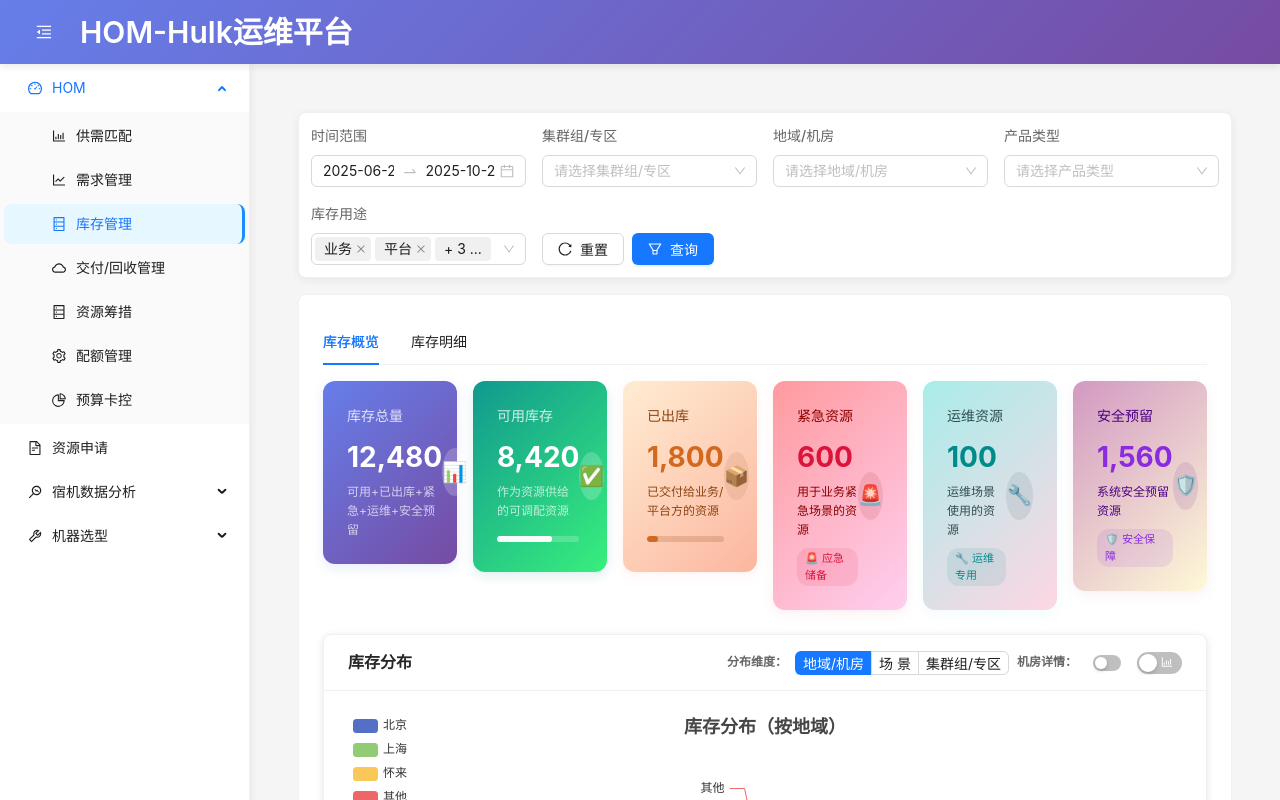
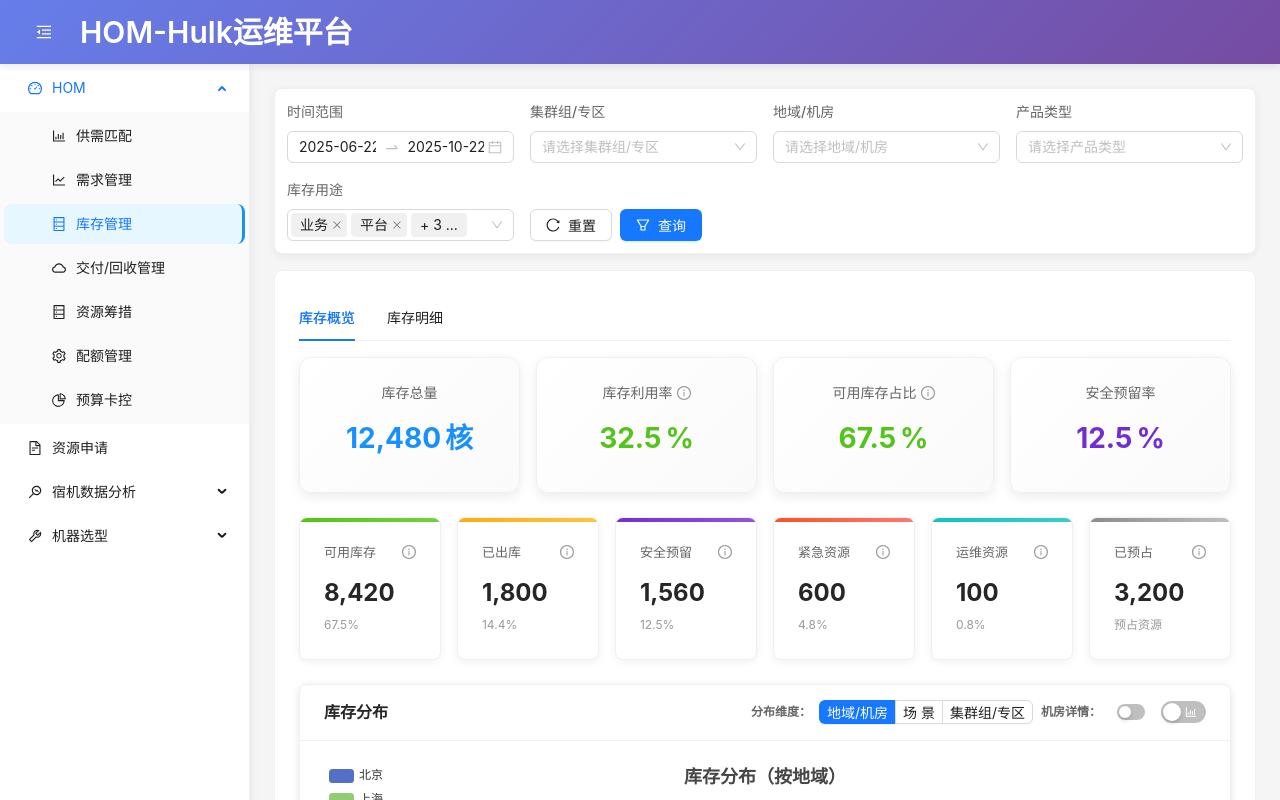
Before and after one commit to tasyskybenjamin/hulk_F1, a React (Create React App) app: page / in a window 1280 px wide. Shown: the top 800 px of the page. Built offline with nearby package versions, Linux system fonts and the light colour scheme; the HTML template or start-up script is replaced by a standard one.

Commit message:
重新设计库存概览数据卡片：参考需求管理页面风格，采用简洁的核心指标卡片和状态分布卡片设计

```diff
--- a/src/components/InventoryManagementPage.css
+++ b/src/components/InventoryManagementPage.css
@@ -1,6 +1,6 @@
 .inventory-management-page {
-  padding: 24px;
-  background-color: #f5f5f5;
+  padding: 0;
+  background: #f5f5f5;
   min-height: 100vh;
 }
 
@@ -165,3 +165,107 @@
   display: flex;
   align-items: center;
 }
+
+/* 核心指标卡片样式 */
+.inventory-management-page .summary-card {
+  border-radius: 12px;
+  box-shadow: 0 4px 12px rgba(0, 0, 0, 0.08);
+  border: 1px solid #f0f0f0;
+  transition: all 0.3s ease;
+  background: linear-gradient(135deg, #ffffff 0%, #fafafa 100%);
+}
+
+.inventory-management-page .summary-card:hover {
+  box-shadow: 0 6px 16px rgba(0, 0, 0, 0.12);
+  transform: translateY(-2px);
+}
+
+.inventory-management-page .summary-card .ant-statistic {
+  text-align: center;
+}
+
+.inventory-management-page .summary-card .ant-statistic-title {
+  font-size: 14px;
+  color: #666;
+  margin-bottom: 12px;
+  font-weight: 500;
+}
+
+.inventory-management-page .summary-card .ant-statistic-content {
+  font-weight: 700;
+  margin-bottom: 8px;
+}
+
+/* 状态卡片样式 */
+.inventory-management-page .status-card {
+  border-radius: 8px;
+  box-shadow: 0 2px 8px rgba(0, 0, 0, 0.06);
+  border: 1px solid #f0f0f0;
+  transition: all 0.3s ease;
+  position: relative;
+  overflow: hidden;
+}
+
+.inventory-management-page .status-card:hover {
+  box-shadow: 0 4px 12px rgba(0, 0, 0, 0.1);
+  transform: translateY(-1px);
+}
+
+.inventory-management-page .status-card::before {
+  content: '';
+  position: absolute;
+  top: 0;
+  left: 0;
+  right: 0;
+  height: 4px;
+  background: #f0f0f0;
+}
+
+.inventory-management-page .status-card.available-inventory::before {
+  background: linear-gradient(90deg, #52c41a, #73d13d);
+}
+
+.inventory-management-page .status-card.outbound-inventory::before {
+  background: linear-gradient(90deg, #faad14, #ffc53d);
+}
+
+.inventory-management-page .status-card.safety-reserve::before {
+  background: linear-gradient(90deg, #722ed1, #9254de);
+}
+
+.inventory-management-page .status-card.emergency-pool::before {
+  background: linear-gradient(90deg, #fa541c, #ff7875);
+}
+
+.inventory-management-page .status-card.operation-pool::before {
+  background: linear-gradient(90deg, #13c2c2, #36cfc9);
+}
+
+.inventory-management-page .status-card.reserved-inventory::before {
+  background: linear-gradient(90deg, #8c8c8c, #bfbfbf);
+}
+
+.inventory-management-page .status-header {
+  display: flex;
+  align-items: center;
+  justify-content: space-between;
+  margin-bottom: 12px;
+}
+
+.inventory-management-page .status-title {
+  font-size: 13px;
+  color: #666;
+  font-weight: 500;
+}
+
+.inventory-management-page .status-value {
+  font-size: 24px;
+  font-weight: 700;
+  color: #262626;
+  margin-bottom: 4px;
+}
+
+.inventory-management-page .status-percentage {
+  font-size: 12px;
+  color: #999;
+}
--- a/src/components/InventoryManagementPage.js
+++ b/src/components/InventoryManagementPage.js
@@ -727,276 +727,147 @@ const InventoryManagementPage = ({ onNavigateToResourceProcurement }) => {
               label: '库存概览',
               children: (
                 <div>
-                  {/* 数字卡片 */}
+                  {/* 核心指标卡片 */}
                   <Row gutter={[16, 16]} style={{ marginBottom: 24 }}>
-                    <Col xs={24} sm={12} lg={4}>
-                      <Card
-                        className="overview-card total-inventory"
-                        style={{
-                          background: 'linear-gradient(135deg, #667eea 0%, #764ba2 100%)',
-                          border: 'none',
-                          borderRadius: '12px',
-                          boxShadow: '0 4px 12px rgba(102, 126, 234, 0.15)'
-                        }}
-                      >
-                        <div style={{ display: 'flex', alignItems: 'center', justifyContent: 'space-between' }}>
-                          <div>
-                            <div style={{ color: 'rgba(255,255,255,0.8)', fontSize: '14px', marginBottom: '8px' }}>
-                              库存总量
-                            </div>
-                            <div style={{ color: '#fff', fontSize: '28px', fontWeight: 'bold', marginBottom: '4px' }}>
-                              {summaryData.totalInventory?.toLocaleString() || 0}
-                            </div>
-                            <div style={{ color: 'rgba(255,255,255,0.7)', fontSize: '12px' }}>
-                              可用+已出库+紧急+运维+安全预留
-                            </div>
-                          </div>
-                          <div style={{
-                            background: 'rgba(255,255,255,0.2)',
-                            borderRadius: '50%',
-                            width: '48px',
-                            height: '48px',
-                            display: 'flex',
-                            alignItems: 'center',
-                            justifyContent: 'center'
-                          }}>
-                            <span style={{ color: '#fff', fontSize: '20px' }}>📊</span>
-                          </div>
+                    <Col xs={24} sm={12} lg={6}>
+                      <Card className="summary-card">
+                        <Statistic
+                          title="库存总量"
+                          value={summaryData.totalInventory}
+                          valueStyle={{ color: '#1890ff', fontSize: '28px' }}
+                          suffix="核"
+                          formatter={(value) => value.toLocaleString()}
+                        />
+                      </Card>
+                    </Col>
+                    <Col xs={24} sm={12} lg={6}>
+                      <Card className="summary-card">
+                        <Statistic
+                          title={
+                            <span>
+                              库存利用率
+                              <Tooltip title="库存利用率 = (已出库 + 紧急资源 + 运维资源 + 安全预留) / 库存总量 × 100%">
+                                <InfoCircleOutlined style={{ marginLeft: 4, color: '#999' }} />
+                              </Tooltip>
+                            </span>
+                          }
+                          value={(((summaryData.outboundInventory + summaryData.emergencyPool + summaryData.operationPool + summaryData.safetyReserve) / summaryData.totalInventory) * 100).toFixed(1)}
+                          valueStyle={{ color: '#52c41a', fontSize: '28px' }}
+                          suffix="%"
+                        />
+                      </Card>
+                    </Col>
+                    <Col xs={24} sm={12} lg={6}>
+                      <Card className="summary-card">
+                        <Statistic
+                          title={
+                            <span>
+                              可用库存占比
+                              <Tooltip title="可用库存在总库存中的占比">
+                                <InfoCircleOutlined style={{ marginLeft: 4, color: '#999' }} />
+                              </Tooltip>
+                            </span>
+                          }
+                          value={((summaryData.availableInventory / summaryData.totalInventory) * 100).toFixed(1)}
+                          valueStyle={{ color: '#52c41a', fontSize: '28px' }}
+                          suffix="%"
+                        />
+                      </Card>
+                    </Col>
+                    <Col xs={24} sm={12} lg={6}>
+                      <Card className="summary-card">
+                        <Statistic
+                          title="安全预留率"
+                          value={((summaryData.safetyReserve / summaryData.totalInventory) * 100).toFixed(1)}
+                          valueStyle={{ color: '#722ed1', fontSize: '28px' }}
+                          suffix="%"
+                        />
+                      </Card>
+                    </Col>
+                  </Row>
+
+                  {/* 库存状态分布 */}
+                  <Row gutter={[16, 16]} style={{ marginBottom: 24 }}>
+                    <Col xs={24} sm={12} md={8} lg={4}>
+                      <Card className="status-card available-inventory">
+                        <div className="status-header">
+                          <span className="status-title">可用库存</span>
+                          <Tooltip title="作为资源供给的可调配资源">
+                            <InfoCircleOutlined style={{ color: '#999' }} />
+                          </Tooltip>
+                        </div>
+                        <div className="status-value">{summaryData.availableInventory.toLocaleString()}</div>
+                        <div className="status-percentage">
+                          {((summaryData.availableInventory / summaryData.totalInventory) * 100).toFixed(1)}%
                         </div>
                       </Card>
                     </Col>
-
-                    <Col xs={24} sm={12} lg={4}>
-                      <Card
-                        className="overview-card available-inventory"
-                        style={{
-                          background: 'linear-gradient(135deg, #11998e 0%, #38ef7d 100%)',
-                          border: 'none',
-                          borderRadius: '12px',
-                          boxShadow: '0 4px 12px rgba(17, 153, 142, 0.15)'
-                        }}
-                      >
-                        <div style={{ display: 'flex', alignItems: 'center', justifyContent: 'space-between' }}>
-                          <div>
-                            <div style={{ color: 'rgba(255,255,255,0.8)', fontSize: '14px', marginBottom: '8px' }}>
-                              可用库存
-                            </div>
-                            <div style={{ color: '#fff', fontSize: '28px', fontWeight: 'bold', marginBottom: '4px' }}>
-                              {summaryData.availableInventory?.toLocaleString() || 0}
-                            </div>
-                            <div style={{ color: 'rgba(255,255,255,0.7)', fontSize: '12px' }}>
-                              作为资源供给的可调配资源
-                            </div>
-                            <Progress
-                              percent={Math.round((summaryData.availableInventory / summaryData.totalInventory) * 100)}
-                              showInfo={false}
-                              strokeColor="rgba(255,255,255,0.8)"
-                              trailColor="rgba(255,255,255,0.2)"
-                              size="small"
-                              style={{ marginTop: '8px' }}
-                            />
-                          </div>
-                          <div style={{
-                            background: 'rgba(255,255,255,0.2)',
-                            borderRadius: '50%',
-                            width: '48px',
-                            height: '48px',
-                            display: 'flex',
-                            alignItems: 'center',
-                            justifyContent: 'center'
-                          }}>
-                            <span style={{ color: '#fff', fontSize: '20px' }}>✅</span>
-                          </div>
+                    <Col xs={24} sm={12} md={8} lg={4}>
+                      <Card className="status-card outbound-inventory">
+                        <div className="status-header">
+                          <span className="status-title">已出库</span>
+                          <Tooltip title="已交付给业务/平台方的资源">
+                            <InfoCircleOutlined style={{ color: '#999' }} />
+                          </Tooltip>
+                        </div>
+                        <div className="status-value">{summaryData.outboundInventory.toLocaleString()}</div>
+                        <div className="status-percentage">
+                          {((summaryData.outboundInventory / summaryData.totalInventory) * 100).toFixed(1)}%
                         </div>
                       </Card>
                     </Col>
-
-                    <Col xs={24} sm={12} lg={4}>
-                      <Card
-                        className="overview-card outbound-inventory"
-                        style={{
-                          background: 'linear-gradient(135deg, #ffecd2 0%, #fcb69f 100%)',
-                          border: 'none',
-                          borderRadius: '12px',
-                          boxShadow: '0 4px 12px rgba(252, 182, 159, 0.15)'
-                        }}
-                      >
-                        <div style={{ display: 'flex', alignItems: 'center', justifyContent: 'space-between' }}>
-                          <div>
-                            <div style={{ color: '#8b4513', fontSize: '14px', marginBottom: '8px', fontWeight: '500' }}>
-                              已出库
-                            </div>
-                            <div style={{ color: '#d2691e', fontSize: '28px', fontWeight: 'bold', marginBottom: '4px' }}>
-                              {summaryData.outboundInventory?.toLocaleString() || 0}
-                            </div>
-                            <div style={{ color: '#8b4513', fontSize: '12px' }}>
-                              已交付给业务/平台方的资源
-                            </div>
-                            <Progress
-                              percent={Math.round((summaryData.outboundInventory / summaryData.totalInventory) * 100)}
-                              showInfo={false}
-                              strokeColor="#d2691e"
-                              trailColor="rgba(139, 69, 19, 0.2)"
-                              size="small"
-                              style={{ marginTop: '8px' }}
-                            />
-                          </div>
-                          <div style={{
-                            background: 'rgba(139, 69, 19, 0.1)',
-                            borderRadius: '50%',
-                            width: '48px',
-                            height: '48px',
-                            display: 'flex',
-                            alignItems: 'center',
-                            justifyContent: 'center'
-                          }}>
-                            <span style={{ color: '#d2691e', fontSize: '20px' }}>📦</span>
-                          </div>
+                    <Col xs={24} sm={12} md={8} lg={4}>
+                      <Card className="status-card safety-reserve">
+                        <div className="status-header">
+                          <span className="status-title">安全预留</span>
+                          <Tooltip title="系统安全预留资源">
+                            <InfoCircleOutlined style={{ color: '#999' }} />
+                          </Tooltip>
+                        </div>
+                        <div className="status-value">{summaryData.safetyReserve.toLocaleString()}</div>
+                        <div className="status-percentage">
+                          {((summaryData.safetyReserve / summaryData.totalInventory) * 100).toFixed(1)}%
                         </div>
                       </Card>
                     </Col>
-
-                    <Col xs={24} sm={12} lg={4}>
-                      <Card
-                        className="overview-card emergency-inventory"
-                        style={{
-                          background: 'linear-gradient(135deg, #ff9a9e 0%, #fecfef 100%)',
-                          border: 'none',
-                          borderRadius: '12px',
-                          boxShadow: '0 4px 12px rgba(255, 154, 158, 0.15)'
-                        }}
-                      >
-                        <div style={{ display: 'flex', alignItems: 'center', justifyContent: 'space-between' }}>
-                          <div>
-                            <div style={{ color: '#8b0000', fontSize: '14px', marginBottom: '8px', fontWeight: '500' }}>
-                              紧急资源
-                            </div>
-                            <div style={{ color: '#dc143c', fontSize: '28px', fontWeight: 'bold', marginBottom: '4px' }}>
-                              {summaryData.emergencyPool?.toLocaleString() || 0}
-                            </div>
-                            <div style={{ color: '#8b0000', fontSize: '12px' }}>
-                              用于业务紧急场景的资源
-                            </div>
-                            <div style={{
-                              marginTop: '8px',
-                              padding: '2px 8px',
-                              background: 'rgba(220, 20, 60, 0.1)',
-                              borderRadius: '12px',
-                              fontSize: '11px',
-                              color: '#dc143c',
-                              display: 'inline-block'
-                            }}>
-                              🚨 应急储备
-                            </div>
-                          </div>
-                          <div style={{
-                            background: 'rgba(139, 0, 0, 0.1)',
-                            borderRadius: '50%',
-                            width: '48px',
-                            height: '48px',
-                            display: 'flex',
-                            alignItems: 'center',
-                            justifyContent: 'center'
-                          }}>
-                            <span style={{ color: '#dc143c', fontSize: '20px' }}>🚨</span>
-                          </div>
+                    <Col xs={24} sm={12} md={8} lg={4}>
+                      <Card className="status-card emergency-pool">
+                        <div className="status-header">
+                          <span className="status-title">紧急资源</span>
+                          <Tooltip title="用于业务紧急场景的资源">
+                            <InfoCircleOutlined style={{ color: '#999' }} />
+                          </Tooltip>
+                        </div>
+                        <div className="status-value">{summaryData.emergencyPool.toLocaleString()}</div>
+                        <div className="status-percentage">
+                          {((summaryData.emergencyPool / summaryData.totalInventory) * 100).toFixed(1)}%
                         </div>
                       </Card>
                     </Col>
-
-                    <Col xs={24} sm={12} lg={4}>
-                      <Card
-                        className="overview-card operation-inventory"
-                        style={{
-                          background: 'linear-gradient(135deg, #a8edea 0%, #fed6e3 100%)',
-                          border: 'none',
-                          borderRadius: '12px',
-                          boxShadow: '0 4px 12px rgba(168, 237, 234, 0.15)'
-                        }}
-                      >
-                        <div style={{ display: 'flex', alignItems: 'center', justifyContent: 'space-between' }}>
-                          <div>
-                            <div style={{ color: '#2f4f4f', fontSize: '14px', marginBottom: '8px', fontWeight: '500' }}>
-                              运维资源
-                            </div>
-                            <div style={{ color: '#008b8b', fontSize: '28px', fontWeight: 'bold', marginBottom: '4px' }}>
-                              {summaryData.operationPool?.toLocaleString() || 0}
-                            </div>
-                            <div style={{ color: '#2f4f4f', fontSize: '12px' }}>
-                              运维场景使用的资源
-                            </div>
-                            <div style={{
-                              marginTop: '8px',
-                              padding: '2px 8px',
-                              background: 'rgba(0, 139, 139, 0.1)',
-                              borderRadius: '12px',
-                              fontSize: '11px',
-                              color: '#008b8b',
-                              display: 'inline-block'
-                            }}>
-                              🔧 运维专用
-                            </div>
-                          </div>
-                          <div style={{
-                            background: 'rgba(47, 79, 79, 0.1)',
-                            borderRadius: '50%',
-                            width: '48px',
-                            height: '48px',
-                            display: 'flex',
-                            alignItems: 'center',
-                            justifyContent: 'center'
-                          }}>
-                            <span style={{ color: '#008b8b', fontSize: '20px' }}>🔧</span>
-                          </div>
+                    <Col xs={24} sm={12} md={8} lg={4}>
+                      <Card className="status-card operation-pool">
+                        <div className="status-header">
+                          <span className="status-title">运维资源</span>
+                          <Tooltip title="运维场景使用的资源">
+                            <InfoCircleOutlined style={{ color: '#999' }} />
+                          </Tooltip>
+                        </div>
+                        <div className="status-value">{summaryData.operationPool.toLocaleString()}</div>
+                        <div className="status-percentage">
+                          {((summaryData.operationPool / summaryData.totalInventory) * 100).toFixed(1)}%
                         </div>
                       </Card>
                     </Col>
-
-                    <Col xs={24} sm={12} lg={4}>
-                      <Card
-                        className="overview-card safety-inventory"
-                        style={{
-                          background: 'linear-gradient(135deg, #d299c2 0%, #fef9d7 100%)',
-                          border: 'none',
-                          borderRadius: '12px',
-                          boxShadow: '0 4px 12px rgba(210, 153, 194, 0.15)'
-                        }}
-                      >
-                        <div style={{ display: 'flex', alignItems: 'center', justifyContent: 'space-between' }}>
-                          <div>
-                            <div style={{ color: '#4b0082', fontSize: '14px', marginBottom: '8px', fontWeight: '500' }}>
-                              安全预留
-                            </div>
-                            <div style={{ color: '#8a2be2', fontSize: '28px', fontWeight: 'bold', marginBottom: '4px' }}>
-                              {summaryData.safetyReserve?.toLocaleString() || 0}
-                            </div>
-                            <div style={{ color: '#4b0082', fontSize: '12px' }}>
-                              系统安全预留资源
-                            </div>
-                            <div style={{
-                              marginTop: '8px',
-                              padding: '2px 8px',
-                              background: 'rgba(138, 43, 226, 0.1)',
-                              borderRadius: '12px',
-                              fontSize: '11px',
-                              color: '#8a2be2',
-                              display: 'inline-block'
-                            }}>
-                              🛡️ 安全保障
-                            </div>
-                          </div>
-                          <div style={{
-                            background: 'rgba(75, 0, 130, 0.1)',
-                            borderRadius: '50%',
-                            width: '48px',
-                            height: '48px',
-                            display: 'flex',
-                            alignItems: 'center',
-                            justifyContent: 'center'
-                          }}>
-                            <span style={{ color: '#8a2be2', fontSize: '20px' }}>🛡️</span>
-                          </div>
+                    <Col xs={24} sm={12} md={8} lg={4}>
+                      <Card className="status-card reserved-inventory">
+                        <div className="status-header">
+                          <span className="status-title">已预占</span>
+                          <Tooltip title="已被预占但未出库的资源">
+                            <InfoCircleOutlined style={{ color: '#999' }} />
+                          </Tooltip>
                         </div>
+                        <div className="status-value">{summaryData.reservedInventory.toLocaleString()}</div>
+                        <div className="status-percentage">预占资源</div>
                       </Card>
                     </Col>
                   </Row>
```
